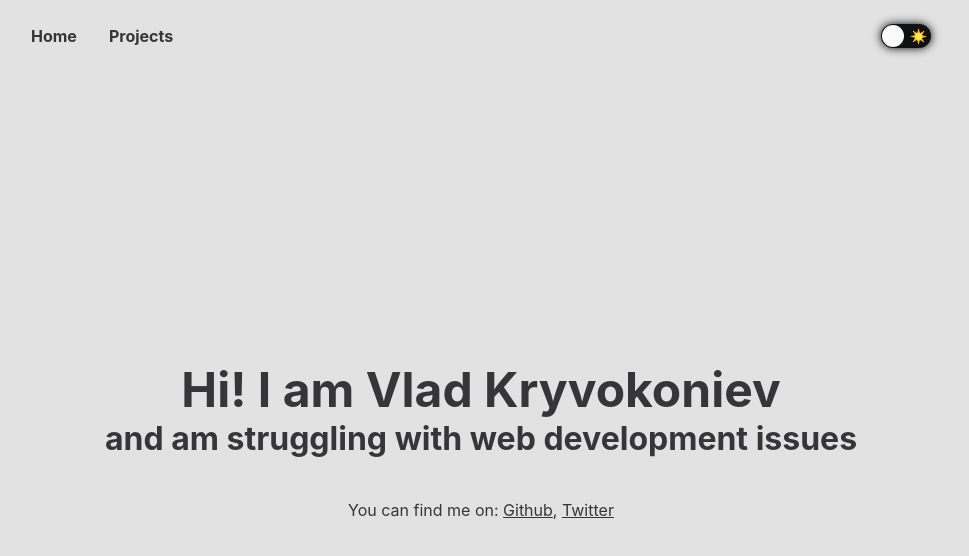
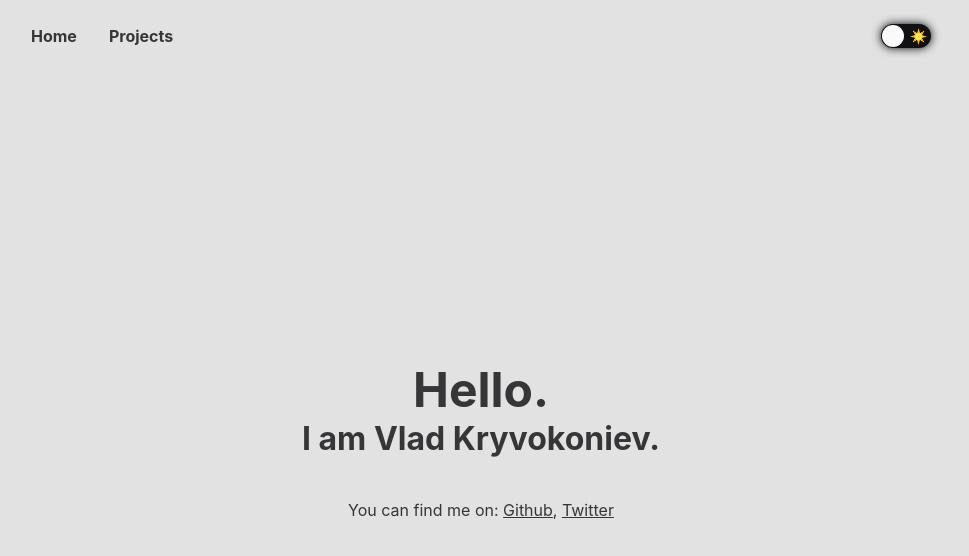
Before and after one commit to darkusss/react-portfolio, a React app: page / in a window 1280 px wide. Shown: the top 556 px of the page, without its empty margins (159-1128 px from the left). Built offline with nearby package versions, Linux system fonts and the light colour scheme; the HTML template or start-up script is replaced by a standard one.

Commit message:
add new component

```diff
--- a/public/index.html
+++ b/public/index.html
@@ -24,7 +24,7 @@
       work correctly both with client-side routing and a non-root public URL.
       Learn how to configure a non-root public URL by running `npm run build`.
     -->
-    <title>React App</title>
+    <title>Vlad Kryvokoniev | Portfolio</title>
   </head>
   <body>
     <noscript>You need to enable JavaScript to run this app.</noscript>
--- a/src/components/home/Home.tsx
+++ b/src/components/home/Home.tsx
@@ -1,22 +1,22 @@
-import React from 'react';
-import { HomeWrapper } from './home.style';
+import React from "react";
+import { HomeWrapper } from "./home.style";
 
-export default function Home() {
+function Home(): JSX.Element {
   return (
     <HomeWrapper>
-          <h1>Hi! I am Vlad Kryvokoniev </h1>
-          <h2>and am struggling with web development issues</h2>
+      <h1>Hello.</h1>
+      <h2>I am Vlad Kryvokoniev.</h2>
       <p>
-              You can find me on:{' '}
+        You can find me on:{" "}
         <a
           href="https://github.com/darkusss"
           rel="noopener noreferrer"
           target="_blank"
         >
-                  {' '}
+          {" "}
           Github
         </a>
-              {', '}
+        {", "}
         <a
           href="https://twitter.com/VladjSam"
           rel="noopener noreferrer"
@@ -27,4 +27,6 @@ export default function Home() {
       </p>
     </HomeWrapper>
   );
-};
+}
+
+export default Home;
--- a/src/components/projects/projects.style.ts
+++ b/src/components/projects/projects.style.ts
@@ -1,5 +1,4 @@
 import styled from "styled-components";
-import { media } from "../../utils/helpers";
 
 export const StyledProjects = styled.div`
   display: flex;
@@ -52,11 +51,9 @@ export const StyledProjects = styled.div`
       }
 
       .project-links {
-        display: flex;
-        justify-content: space-between;
-        align-items: center;
         margin-top: 1rem;
         a {
+          margin-right: 0.5rem;
           color: #363537;
         }
 
```
Also changed, not shown: src/components/about/About.tsx (added, +11 -0 lines), public/manifest.json, src/components/about/about.style.ts (added). Lines whose indentation alone changed are shown as unchanged.
